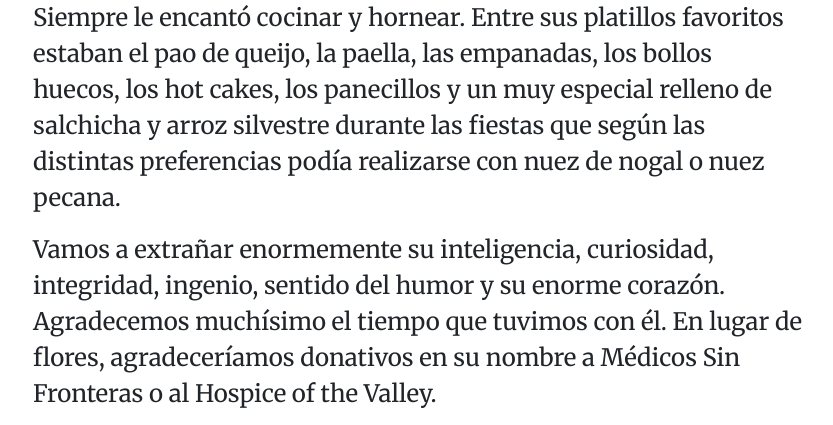
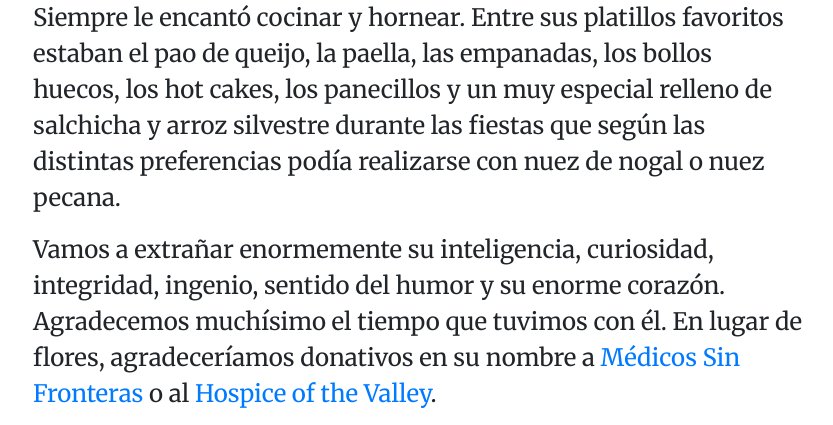
Before and after one commit to jduckles/bob, a plain HTML site: page es.html in a window 1280 px wide. Shown: the part 4002-4427 px from the top of the page, without its empty margins (222-1055 px from the left). Drawn offline with nearby package versions, Linux system fonts and the light colour scheme.

Commit message:
Update es.html

```diff
--- a/es.html
+++ b/es.html
@@ -45,7 +45,7 @@
 <p class="p2">Era un lector ávido, y una vez que se retiró Bob se volvió escritor, editor y organizador del Grupo de Escritura Avondale donde disfrutaba de compartir las obras en las que estaba trabajando con sus compañeros del grupo de crítica. Compartió partes de sus memorias acerca de sus aventuras al cruzar fronteras, su novela en proceso y ensayos sobre temas como la esperanza y la justicia social. Apoyaba incondicionalmente a sus compañeros escritores con sus obras, animándolos y editando sus textos.</p>
 <p class="p2">Amaba profundamente a sus nietos Micah y Ezra, los visitó en Nueva Zelanda en el 2017 y disfrutaba de hacer videollamadas para hablar con ellos de cosas como velear, el hockey, la cocina y lo que les interesara.</p>
 <p class="p2">Siempre le encantó cocinar y hornear. Entre sus platillos favoritos estaban el pao de queijo, la paella, las empanadas, los bollos huecos, los hot cakes, los panecillos y un muy especial relleno de salchicha y arroz silvestre durante las fiestas que según las distintas preferencias podía realizarse con nuez de nogal o nuez pecana.<span class="Apple-converted-space"> </span></p>
-<p class="p2">Vamos a extrañar enormemente su inteligencia, curiosidad, integridad, ingenio, sentido del humor y su enorme corazón. Agradecemos muchísimo el tiempo que tuvimos con él. En lugar de flores, agradeceríamos donativos en su nombre a Médicos Sin Fronteras o al Hospice of the Valley. <span class="Apple-converted-space"> </span></p>
+<p class="p2">Vamos a extrañar enormemente su inteligencia, curiosidad, integridad, ingenio, sentido del humor y su enorme corazón. Agradecemos muchísimo el tiempo que tuvimos con él. En lugar de flores, agradeceríamos donativos en su nombre a <a href="https://www.doctorswithoutborders.org/get-involved/ways-to-give">Médicos Sin Fronteras</a> o al <a href="https://www.hov.org/donate/donate-now/">Hospice of the Valley</a>. <span class="Apple-converted-space"> </span></p>
 <p class="p2">Vamos a realizar una ceremonia virtual con comentarios de sus parientes y amigos, así como tiempo para que algunas personas compartan sus recuerdos el día 27 de julio de 2024 a las 3 pm, horario de Arizona. Si quisieran asistir,<span class="Apple-converted-space">  </span><a href="https://us02web.zoom.us/meeting/register/tZwsdOGprjIqH9c7j__NASEYGRwG2a1o5uLP#/registration">favor de presionar aquí</a>.<span class="Apple-converted-space"> </span></p>
 <p class="p2">Si desean compartir un recuerdo o saludo por escrito, ya sea en inglés o español, favor de enviarlo a<span class="Apple-converted-space">  </span><a href="mailto:rememberbob@duckles.org">rememberbob@duckles.org</a>. A menos que se nos indique lo contrario, daremos por hecho que podemos compartir sus mensajes en esta página web.<span class="Apple-converted-space"> </span></p>
 <p class="p2"><i>Traducción de Belinda Cornejo</i></p>
```
